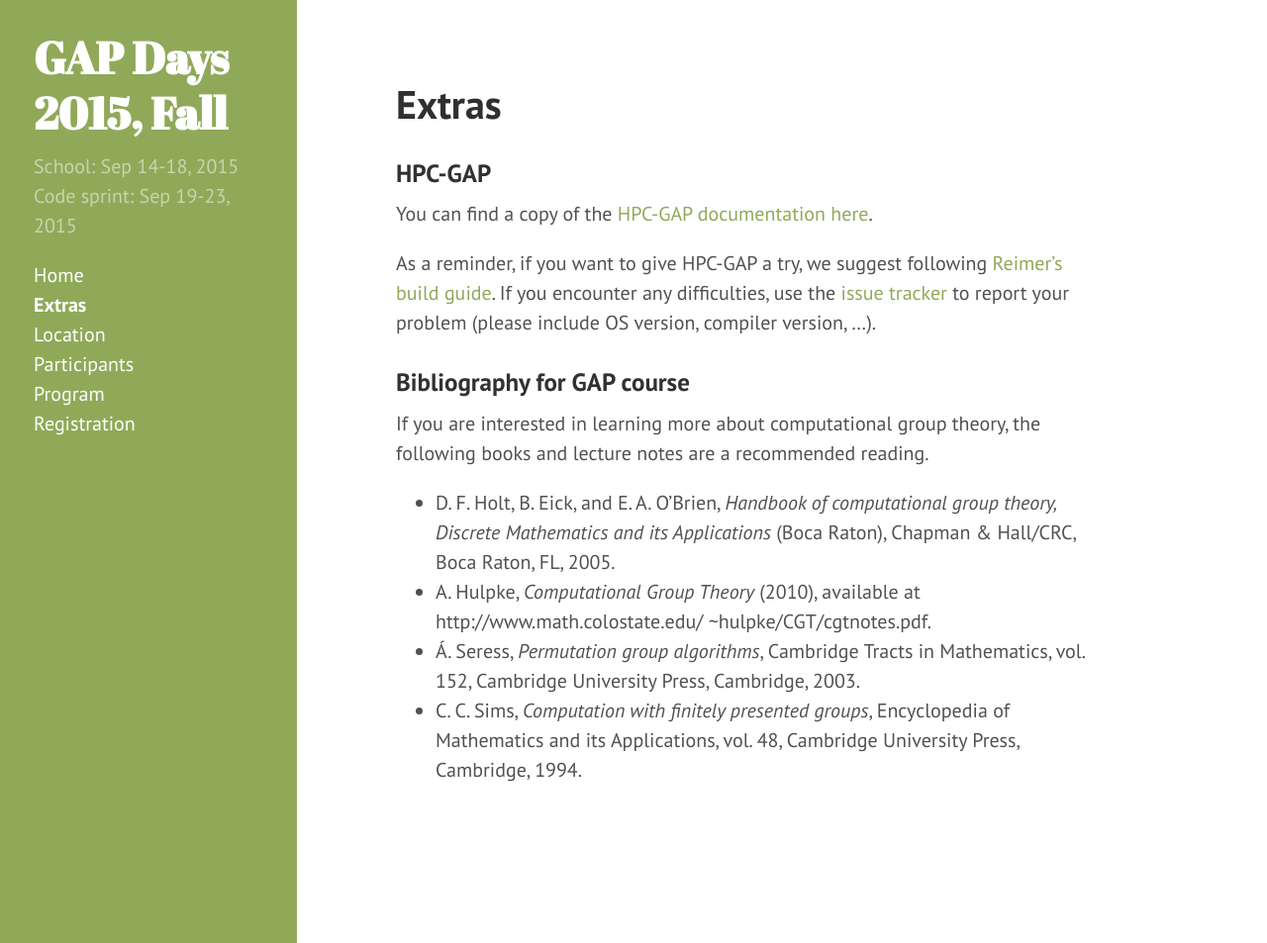
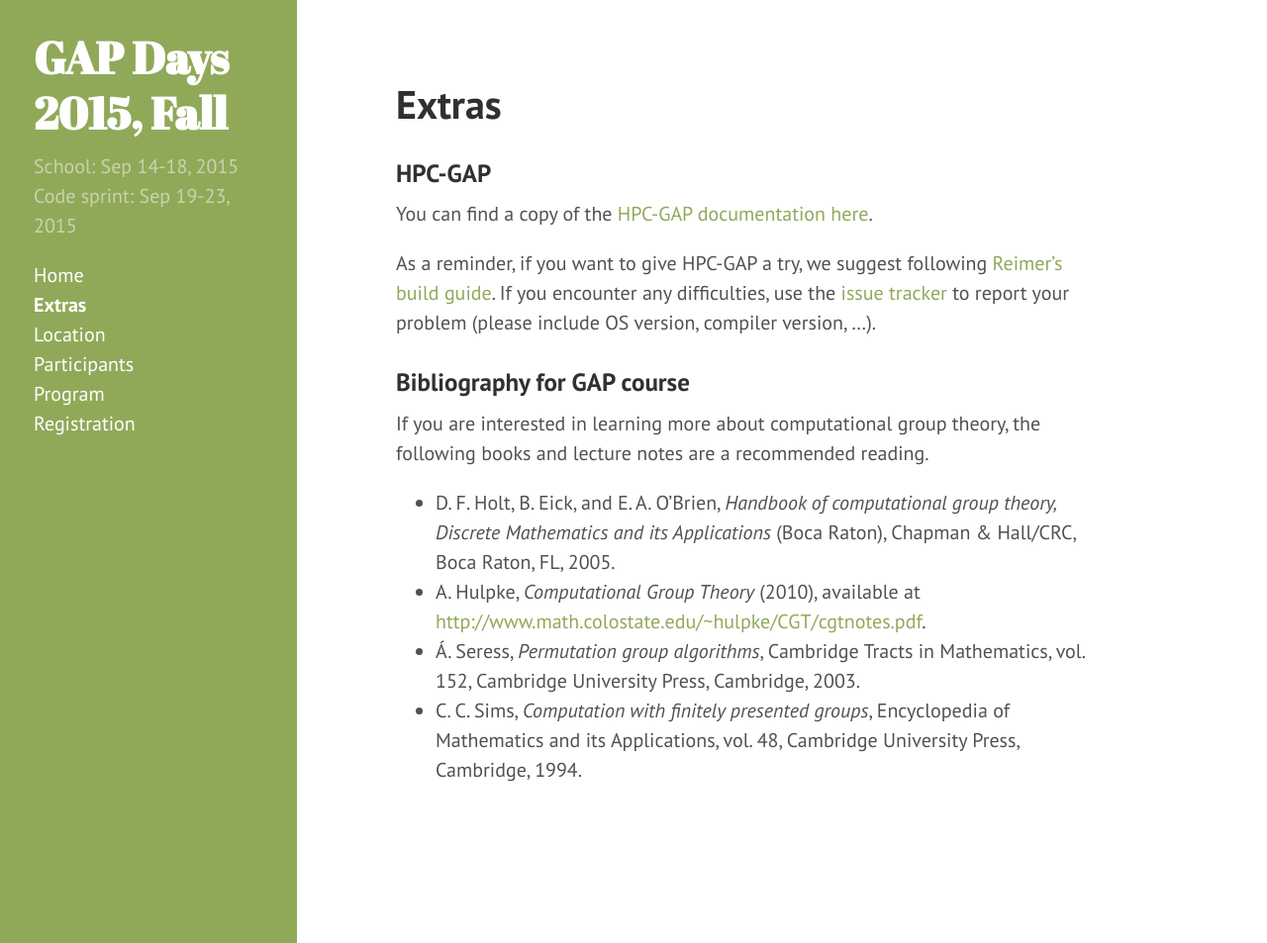
Before and after one commit to gapdays/gapdays2015-fall, a Jekyll site: the page built from extras/index.md, in a window 1280 px wide and 953 px high. Shown: the whole window at 99% size. Built offline with Jekyll 4.4.1, drawn with Linux system fonts in a browser that asks for light colours; Markdown is read by kramdown in place of the engine named in the settings; part of the change alters nothing that is shown.

Commit message:
fixed link and made it clickable

```diff
--- a/extras/index.md
+++ b/extras/index.md
@@ -20,6 +20,6 @@ group theory, the following books and lecture notes are
 a recommended reading.
 
 * D. F. Holt, B. Eick, and E. A. O’Brien, *Handbook of computational group theory, Discrete Mathematics and its Applications* (Boca Raton), Chapman & Hall/CRC, Boca Raton, FL, 2005.
-* A. Hulpke, *Computational Group Theory* (2010), available at http://www.math.colostate.edu/ ~hulpke/CGT/cgtnotes.pdf.
+* A. Hulpke, *Computational Group Theory* (2010), available at [http://www.math.colostate.edu/~hulpke/CGT/cgtnotes.pdf](http://www.math.colostate.edu/~hulpke/CGT/cgtnotes.pdf).
 * Á. Seress, *Permutation group algorithms*, Cambridge Tracts in Mathematics, vol. 152, Cambridge University Press, Cambridge, 2003.
 * C. C. Sims, *Computation with finitely presented groups*, Encyclopedia of Mathematics and its Applications, vol. 48, Cambridge University Press, Cambridge, 1994.
```
